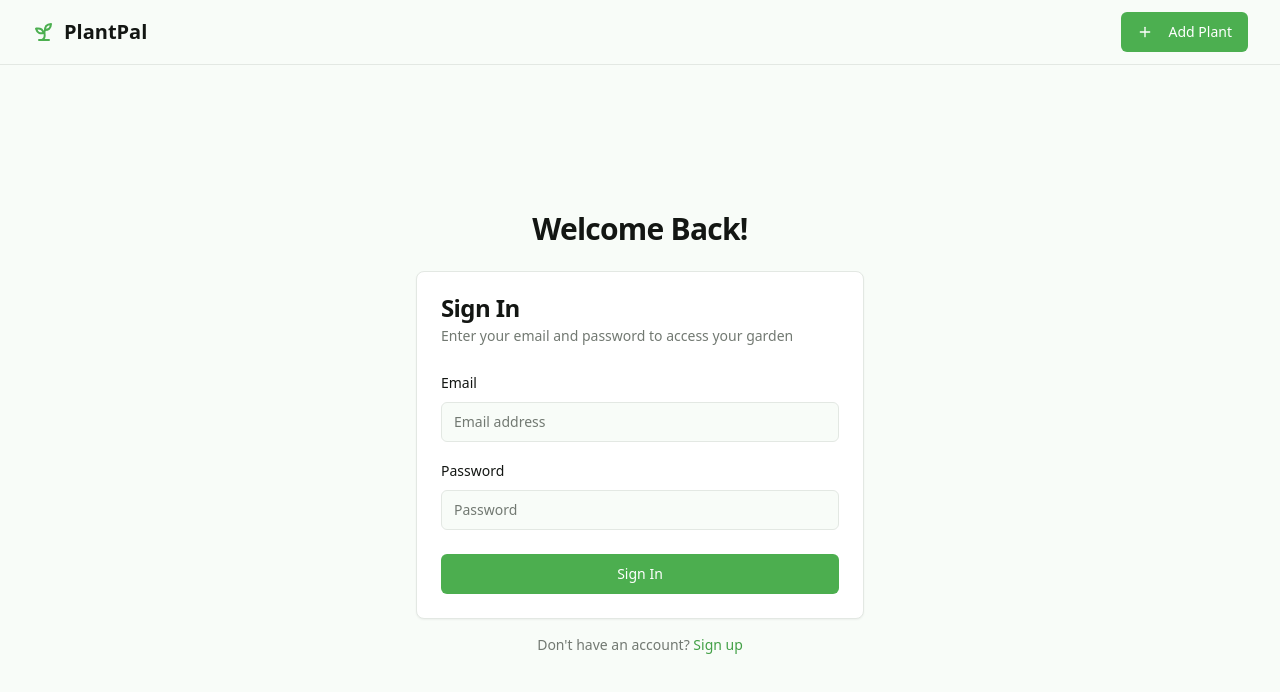
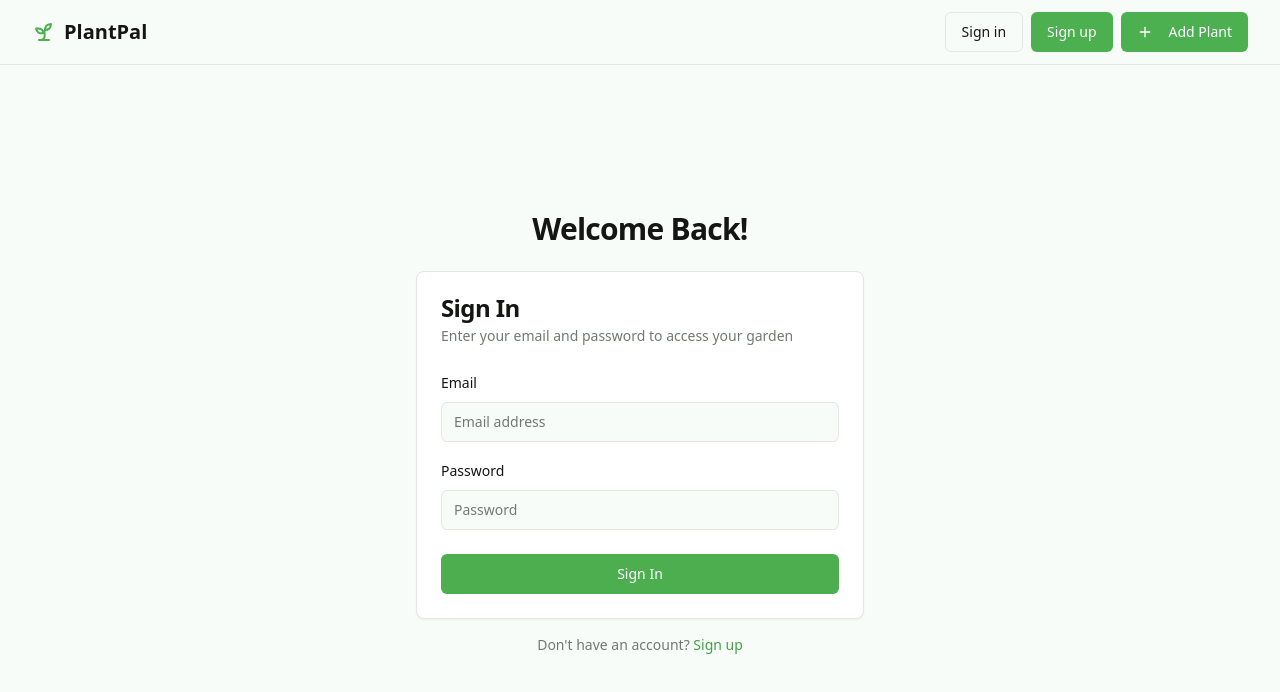
Before and after one commit to fatJabba/leafy-garden-guardian-guide, a React (Vite) app: page /signin in a window 1280 px wide. Shown: the top 692 px of the page. Built offline with nearby package versions, Linux system fonts and the light colour scheme.

Commit message:
Fix: Show sign-in/sign-up links
Added sign-in and sign-up links to the UserMenu component when the user is not logged in.

```diff
--- a/src/components/NavBar.tsx
+++ b/src/components/NavBar.tsx
@@ -2,6 +2,7 @@
 import { Button } from "@/components/ui/button";
 import { Sprout, Plus, Menu } from "lucide-react";
 import { Link } from "react-router-dom";
+import UserMenu from "@/components/UserMenu";
 
 const NavBar = () => {
   return (
@@ -15,6 +16,8 @@ const NavBar = () => {
         </div>
 
         <div className="flex items-center gap-2">
+          <UserMenu />
+
           <Button variant="outline" size="icon" className="lg:hidden">
             <Menu className="h-5 w-5" />
           </Button>
```
